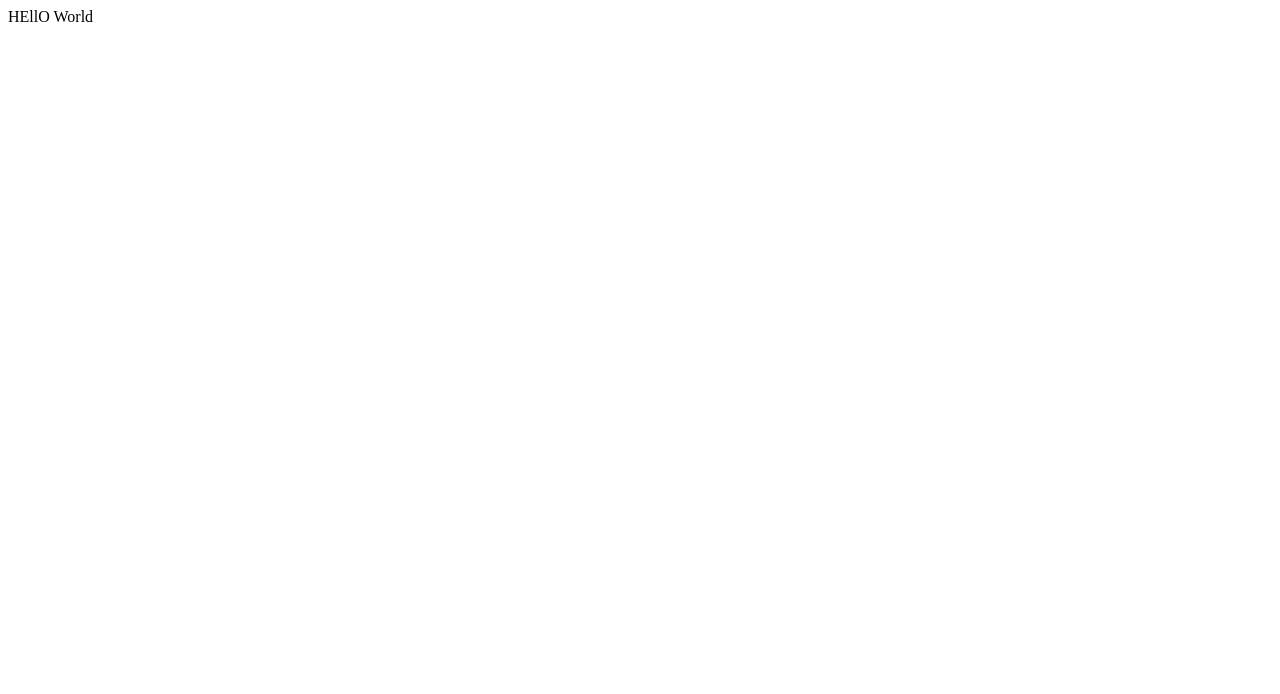
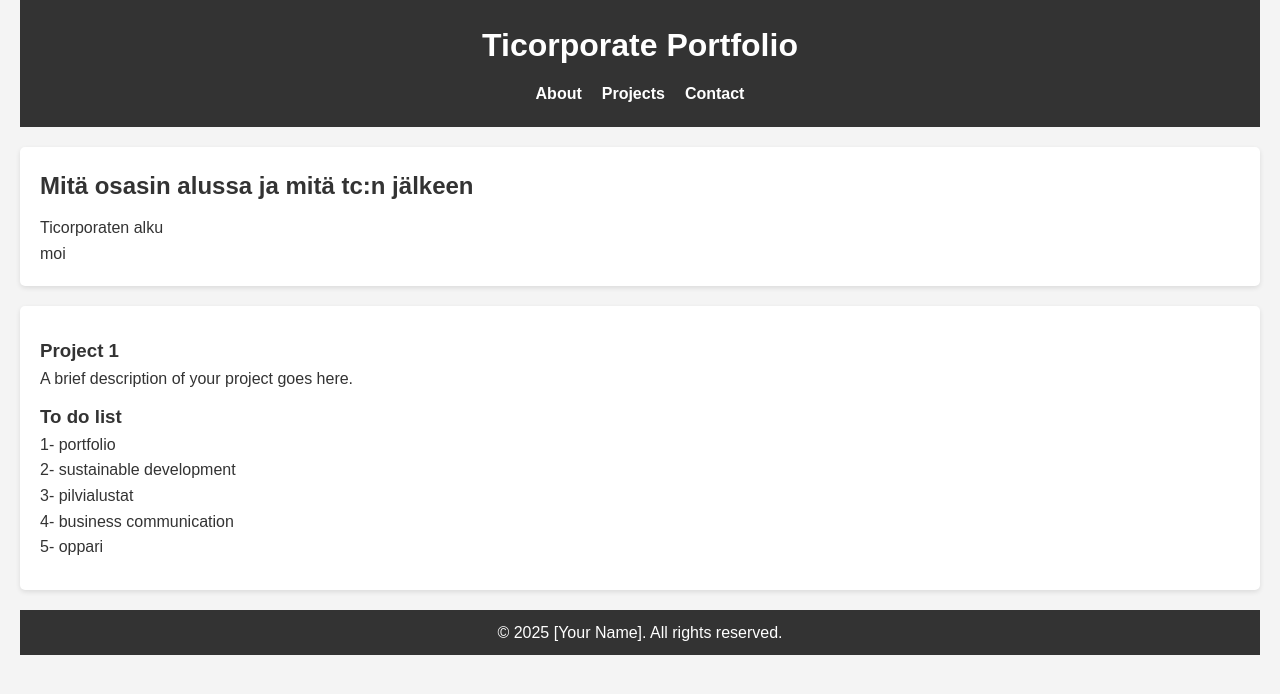
Before and after one commit to ad1770/ad1770.github.io, a plain HTML site: page index.html in a window 1280 px wide. Drawn offline with Linux system fonts and the light colour scheme.

Commit message:
added content

```diff
--- a/index.html
+++ b/index.html
@@ -1 +1,52 @@
-<p>HEllO World</p>
+<!DOCTYPE html>
+<html lang="en">
+
+<head>
+  <meta charset="UTF-8">
+  <meta name="viewport" content="width=device-width, initial-scale=1.0">
+  <title>My Portfolio</title>
+  <link rel="stylesheet" href="styles.css">
+</head>
+
+<body>
+  <header>
+    <div class="container">
+      <h1>Ticorporate Portfolio</h1>
+      <nav>
+        <ul>
+          <li><a href="#about">About</a></li>
+          <li><a href="#projects">Projects</a></li>
+          <li><a href="#contact">Contact</a></li>
+        </ul>
+      </nav>
+    </div>
+  </header>
+  <main>
+    <section id="about">
+      <h2>Mitä osasin alussa ja mitä tc:n jälkeen</h2>
+      <p>Ticorporaten alku</p>
+      <p>moi</p>
+    </section>
+    <section id="projects">
+      <h2></h2>
+      <div class="project">
+        <h3>Project 1</h3>
+        <p>A brief description of your project goes here.</p>
+      </div>
+      <div class="project">
+        <h3>To do list</h3>
+        <p>1- portfolio</p>
+        <p>2- sustainable development</p>
+        <p>3- pilvialustat</p>
+        <p>4- business communication</p>
+        <p>5- oppari</p>
+      </div>
+    </section>
+
+  </main>
+  <footer>
+    <p>&copy; 2025 [Your Name]. All rights reserved.</p>
+  </footer>
+</body>
+
+</html>
--- /dev/null
+++ b/styles.css
@@ -0,0 +1,74 @@
+body,
+h1,
+h2,
+h3,
+p,
+ul,
+li,
+a {
+  margin: 0;
+  padding: 0;
+  box-sizing: border-box;
+}
+
+body {
+  font-family: Arial, sans-serif;
+  line-height: 1.6;
+  color: #333;
+  background-color: #f4f4f4;
+  padding: 0 20px;
+}
+
+.container {
+  max-width: 1100px;
+  margin: 0 auto;
+}
+
+header {
+  background: #333;
+  color: #fff;
+  padding: 20px 0;
+  text-align: center;
+}
+
+header h1 {
+  margin-bottom: 10px;
+}
+
+header nav ul {
+  list-style: none;
+  display: flex;
+  justify-content: center;
+  gap: 20px;
+}
+
+header nav a {
+  color: #fff;
+  text-decoration: none;
+  font-weight: bold;
+}
+
+section {
+  margin: 20px 0;
+  padding: 20px;
+  background: #fff;
+  border-radius: 5px;
+  box-shadow: 0 2px 5px rgba(0, 0, 0, 0.1);
+}
+
+section h2 {
+  margin-bottom: 10px;
+  color: #333;
+}
+
+.project {
+  margin-bottom: 10px;
+}
+
+footer {
+  text-align: center;
+  margin-top: 20px;
+  padding: 10px 0;
+  background: #333;
+  color: #fff;
+}
```
